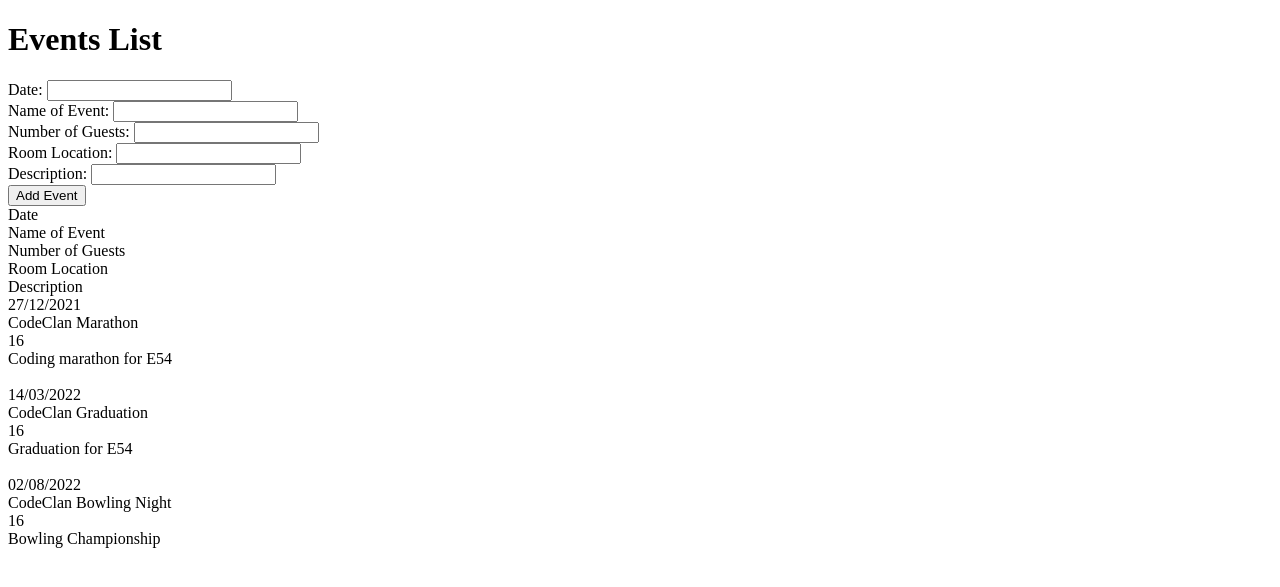
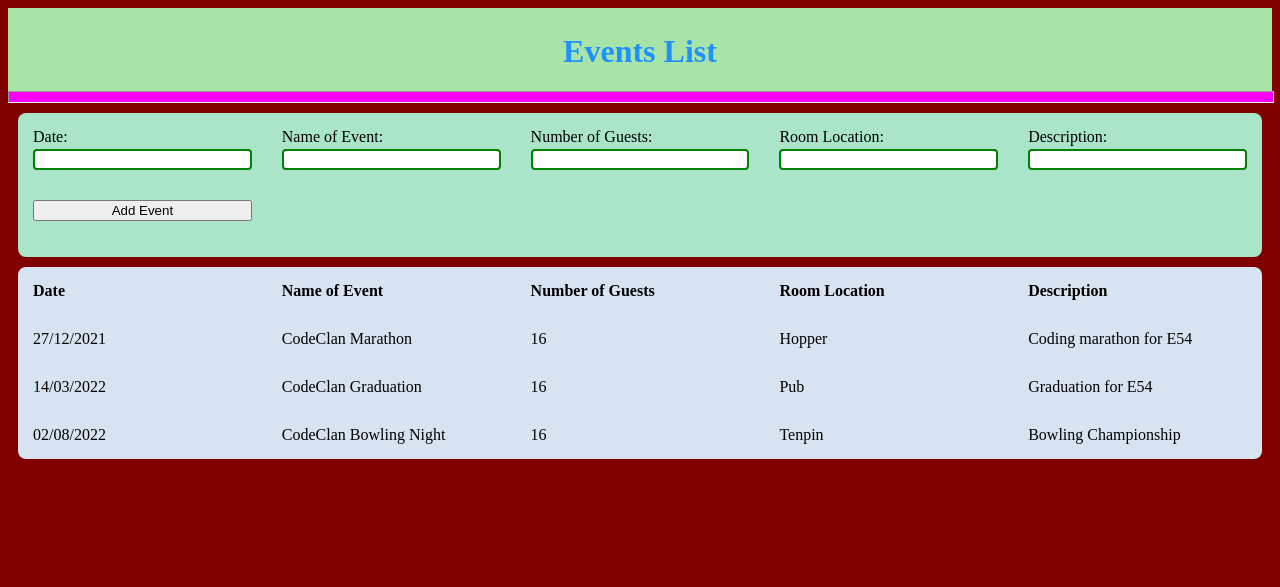
Before and after one commit to Peetfire/event-html-lab, a Flask app: page /events in a window 1280 px wide. Shown: the top 587 px of the page. Run offline with Flask 2, Linux system fonts and the light colour scheme.

Commit message:
CSS styling additions

```diff
--- /dev/null
+++ b/static/styles.css
@@ -0,0 +1,74 @@
+body {
+    background-color: maroon;
+}
+
+h1 {
+    color: dodgerblue;
+    text-align: center;
+    margin-top: 15px;
+}
+
+.row {
+    display: grid;
+    grid-template-columns: 1fr 1fr 1fr 1fr 1fr;
+}
+
+form {
+    display: grid;
+    grid-template-columns: 1fr 1fr 1fr 1fr 1fr
+}
+
+input[type=text] {
+    border: 2px solid green;
+    border-radius: 4px;
+}
+
+.form-item {
+    display: grid;
+    grid-template-rows: 1fr 1fr;
+    margin: 15px
+}
+
+.col1 {
+    margin: 15px;
+}
+.col2 {
+    margin: 15px;
+}
+.col3 {
+    margin: 15px;
+}
+.col4 {
+    margin: 15px;
+}
+.col5 {
+    margin: 15px;
+}
+
+.heading {
+    font-weight: bold;
+}
+
+#container {
+    background-color: rgb(216, 227, 241);
+    border-radius: 8px;
+    margin: 10px;
+}
+
+#form-container {
+    background-color: rgb(170, 228, 201);
+    border-radius: 8px;
+    margin: 10px
+}
+
+
+hr {
+ height: 10px;
+ width: 100%;
+ background-color: fuchsia;
+}
+
+header {
+    background-color: rgb(168, 228, 168);
+    padding-top: 10px;
+}
--- a/templates/index.html
+++ b/templates/index.html
@@ -4,40 +4,40 @@
     <meta charset="UTF-8">
     <meta http-equiv="X-UA-Compatible" content="IE=edge">
     <meta name="viewport" content="width=device-width, initial-scale=1.0">
+    <link rel="stylesheet" type="text/css" href="{{ url_for('static',filename='styles.css') }}">
     <title>Document</title>
 </head>
 <body>
     <header>
         <h1>Events List</h1>
+        <hr>
     </header>
     <div id="form-container">
-        <div class="row">
         <form action="/events" method="post">
-                <div class="form item">
+            <div class="form-item">
                 <label for="date">Date:</label>
                 <input type="text" name="date" id="date">
             </div>
-                <div class="form item">
+            <div class="form-item">
                 <label for="name_of_event">Name of Event:</label>
                 <input type="text" name="name_of_event" id="name_of_event">
             </div>
-                <div class="form item">
+            <div class="form-item">
                 <label for="number_of_guests">Number of Guests:</label>
                 <input type="text" name="number_of_guests" id="number_of_guests">
             </div>
-                <div class="form item">
+            <div class="form-item">
                 <label for="room_location">Room Location:</label>
                 <input type="text" name="room_location" id="room_location">
             </div>
-                <div class="form item">
+            <div class="form-item">
                 <label for="description">Description:</label>
                 <input type="text" name="description" id="description">
             </div>
-                <div class="form item">
+            <div class="form-item">
                 <input type="submit" value="Add Event">
             </div>
         </form>
-        </div>
     </div>
     <div id="container">
         <div class="row">
@@ -52,9 +52,8 @@
             <div class="col1">{{event.date}}</div>
             <div class="col2">{{event.name_of_event}}</div>
             <div class="col3">{{event.number_of_guests}}</div>
-            <div class="col4">{{event.location}}</div>
+            <div class="col4">{{event.room_location}}</div>
             <div class="col5">{{event.description}}</div>
-            <br>
             {% endfor %}
         </div>
     </div>
```
Lines whose indentation alone changed are shown as unchanged.
